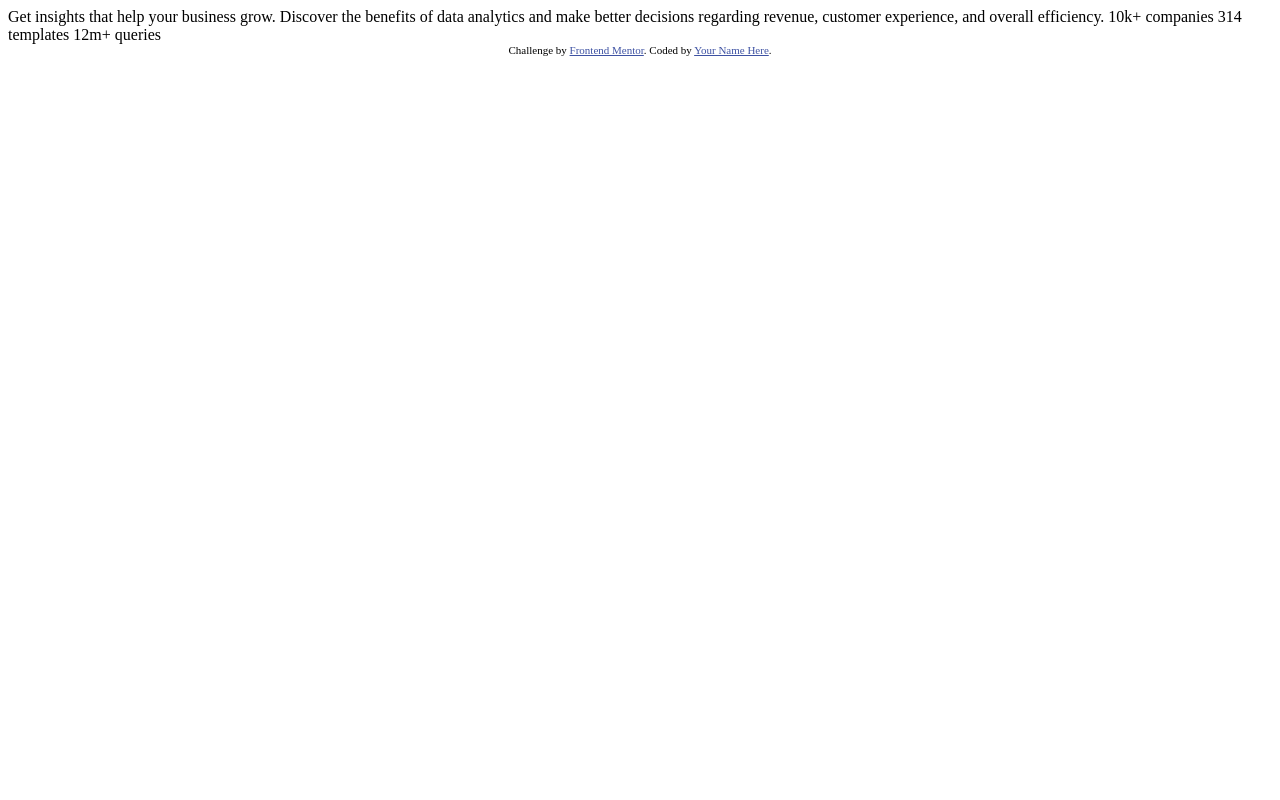
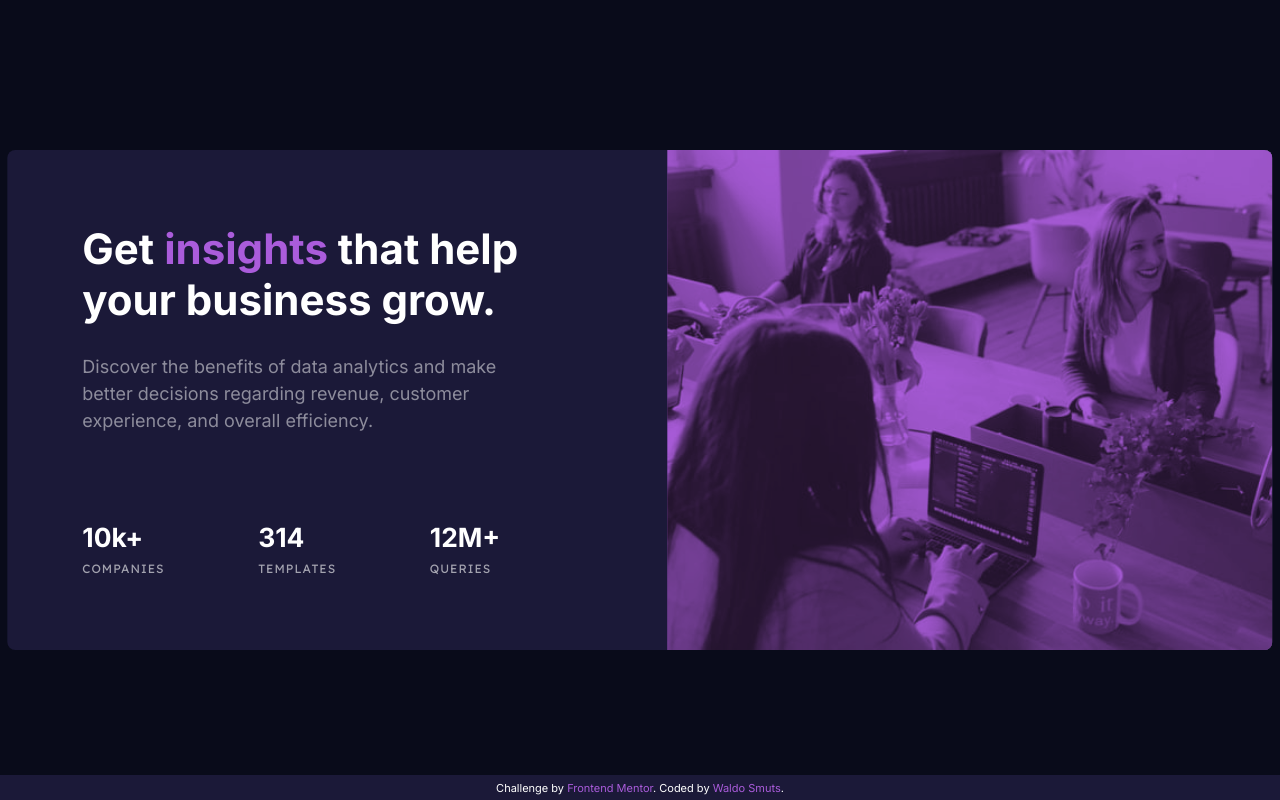
Before and after one commit to waldosmuts/stats-preview-card-component, a plain HTML site: page index.html in a window 1280 px wide. Drawn offline with Linux system fonts and the light colour scheme.

Commit message:
first solution

```diff
--- a/index.html
+++ b/index.html
@@ -1,8 +1,10 @@
 <!DOCTYPE html>
 <html lang="en">
+
 <head>
   <meta charset="UTF-8">
-  <meta name="viewport" content="width=device-width, initial-scale=1.0"> <!-- displays site properly based on user's device -->
+  <meta name="viewport" content="width=device-width, initial-scale=1.0">
+  <!-- displays site properly based on user's device -->
 
   <link rel="icon" type="image/png" sizes="32x32" href="./images/favicon-32x32.png">
 
@@ -10,24 +12,41 @@
 
   <!-- Feel free to remove these styles or customise in your own stylesheet 👍 -->
   <style>
-    .attribution { font-size: 11px; text-align: center; }
-    .attribution a { color: hsl(228, 45%, 44%); }
+    .attribution {
+      font-size: 11px;
+      text-align: center;
+    }
+
+    .attribution a {
+      color: hsl(228, 45%, 44%);
+    }
   </style>
+  <link rel="preconnect" href="https://fonts.googleapis.com">
+  <link rel="preconnect" href="https://fonts.gstatic.com" crossorigin>
+  <link href="https://fonts.googleapis.com/css2?family=Inter:wght@400;700&display=swap" rel="stylesheet">
+  <link href="https://fonts.googleapis.com/css2?family=Lexend+Deca&display=swap" rel="stylesheet">
+  <link rel="stylesheet" href="main.css">
 </head>
+
 <body>
+  <div class="container">
+    <div class="img-container"><img src="images/image-header-mobile.jpg"></div>
+    <div class="text-container">
+      <h1>Get <span class="text-highlight">insights</span> that help your business grow.</h1>
+      <p>Discover the benefits of data analytics and make better decisions regarding revenue, customer
+        experience, and overall efficiency.</p>
+      <div class="stats-container">
+        <div class="stats-content"><span class="stats">10k+</span> companies</div>
+        <div class="stats-content"><span class="stats">314</span> templates</div>
+        <div class="stats-content"><span class="stats">12M+</span> queries</div>
+      </div>
 
-  Get insights that help your business grow.
-
-  Discover the benefits of data analytics and make better decisions regarding revenue, customer
-  experience, and overall efficiency.
-
-  10k+ companies
-  314 templates
-  12m+ queries
-
+    </div>
+  </div>
   <div class="attribution">
     Challenge by <a href="https://www.frontendmentor.io?ref=challenge" target="_blank">Frontend Mentor</a>.
-    Coded by <a href="#">Your Name Here</a>.
+    Coded by <a href="https://github.com/waldosmuts" target="_blank">Waldo Smuts</a>.
   </div>
 </body>
+
 </html>
--- /dev/null
+++ b/main.css
@@ -0,0 +1,141 @@
+body {
+    margin: 0;
+    background-color: hsl(233, 47%, 7%);
+    font-family: 'Inter', sans-serif;
+    font-size: 15px;
+}
+
+.container {
+    background-color: hsl(244, 38%, 16%);
+    width: 330px;
+    position: absolute;
+    top: 50%;
+    left: 50%;
+    transform: translate(-50%, -50%);
+    display: flex;
+    flex-direction: column;
+    border-radius: 0.5rem;
+    overflow: hidden;
+}
+
+.img-container {
+    background-color: hsl(277, 64%, 61%);
+}
+
+.img-container img {
+    width: 100%;
+    mix-blend-mode: multiply;
+    opacity: 0.8;
+    vertical-align: top;
+}
+
+.text-container {
+    margin: 2em;
+}
+
+.stats-container {
+    display: flex;
+    flex-direction: column;
+    align-items: center;
+    text-align: center;
+}
+
+h1 {
+    color: hsl(0, 0%, 100%);
+    text-align: center;
+    font-size: 1.8em;
+}
+
+p {
+    color: hsla(0, 0%, 100%, 0.5);
+    text-align: center;
+    line-height: 1.5em;
+}
+
+.stats-content {
+    color: hsla(0, 0%, 100%, 0.6);
+    font-family: 'Lexend Deca', sans-serif;
+    text-transform: uppercase;
+    display: flex;
+    flex-direction: column;
+    margin-top: 2.2em;
+    font-size: 0.75em;
+    letter-spacing: 1px;
+}
+
+.stats {
+    font-family: 'Inter', sans-serif;
+    text-transform: none;
+    font-weight: 700;
+    font-size: 2.2em;
+    color: hsl(0, 0%, 100%);
+    margin-bottom: 0.3em;
+    letter-spacing: 0;
+}
+
+.text-highlight {
+    color: hsl(277, 64%, 61%);
+}
+
+.attribution {
+    position: absolute;
+    width: 100vw;
+    bottom: 0;
+    left: 50%;
+    transform: translate(-50%, 0);
+    color: hsl(0, 0%, 100%);
+    padding: 0.5em 0;
+    background-color: hsl(244, 38%, 16%);
+}
+
+.attribution a {
+    text-decoration: none;
+    color: hsl(277, 64%, 61%);
+}
+
+@media screen and (min-width: 1250px) {
+    .container {
+        width: fit-content;
+        height: 500px;
+        flex-direction: row;
+    }
+
+    .img-container {
+        order: 2;
+    }
+
+    .text-container {
+        order: 1;
+        margin: 3em 5em;
+        width: 30em;
+        padding-right: 4em;
+    }
+
+    .img-container img {
+        height: 100%;
+        width: auto;
+        vertical-align: bottom;
+        content: url(images/image-header-desktop.jpg);
+    }
+
+    h1 {
+        font-size: 2.8em;
+        text-align: left;
+    }
+
+    p {
+        font-size: 1.2em;
+        text-align: left;
+    }
+
+    .stats-container {
+        flex-direction: row;
+        text-align: left;
+        margin-top: 4em;
+    }
+
+    .stats-content {
+        margin-right: 7.8em;
+        font-size: 0.8em;
+    }
+}
```
